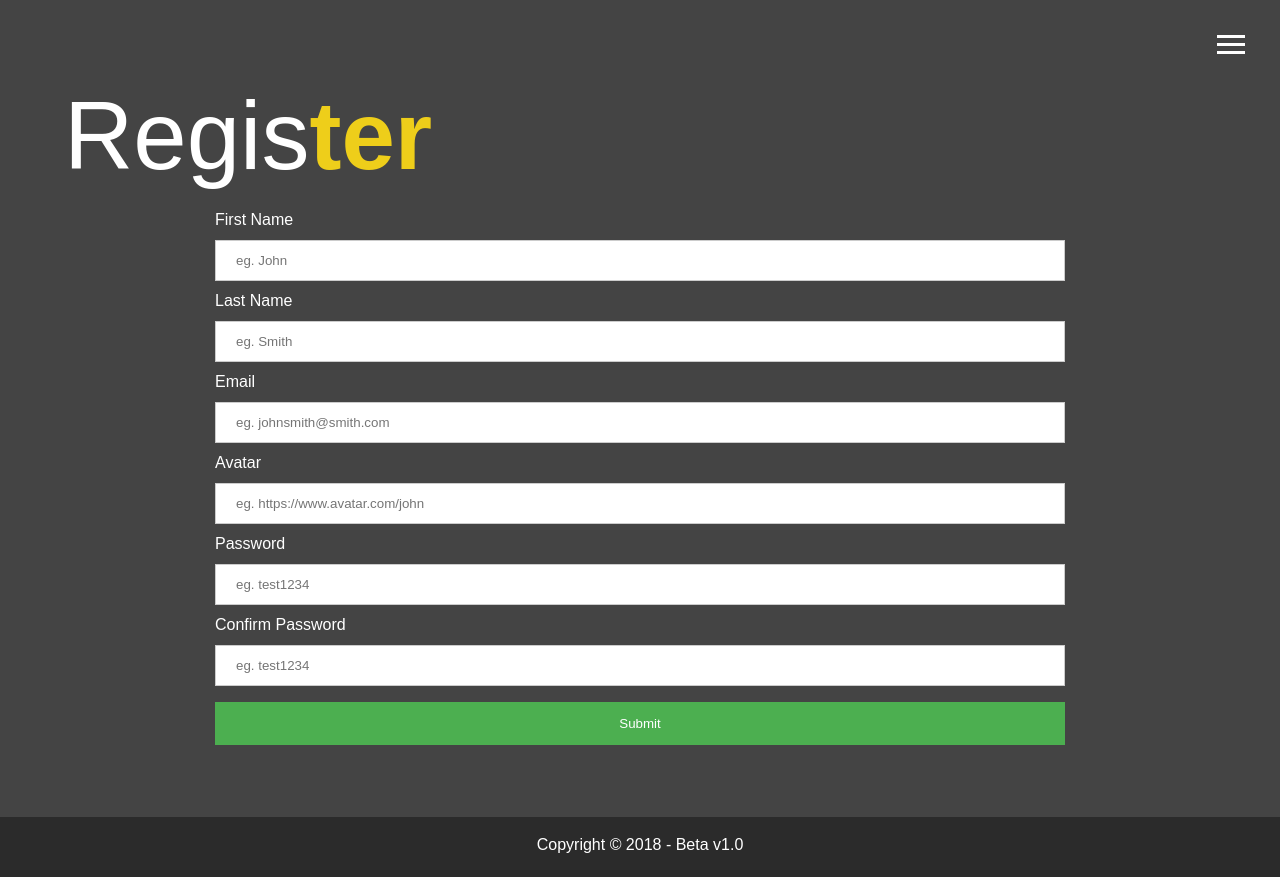
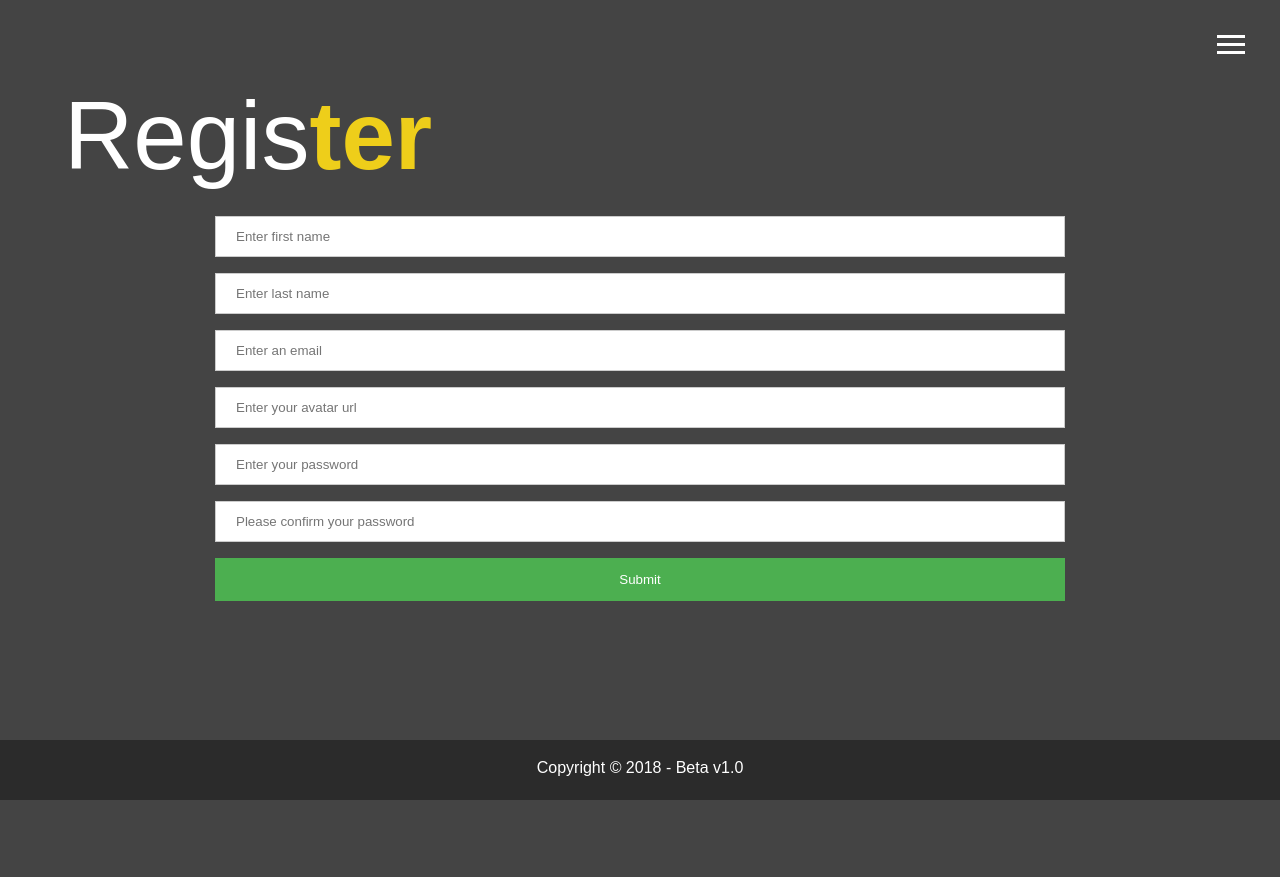
Before and after one commit to Lemonjai/portfolio-mern, a React (Create React App) app in the folder client/: page /admin/register in a window 1280 px wide. After the commit the page ends 800 px from the top, so only its background shows below. Built offline with nearby package versions, Linux system fonts and the light colour scheme.

Commit message:
refactoring the register

```diff
--- a/client/src/dashboard/components/pages/Register.js
+++ b/client/src/dashboard/components/pages/Register.js
@@ -5,6 +5,7 @@ import classnames from 'classnames'
 import { connect } from 'react-redux'
 
 import { registerUser } from '../../../redux/actions/authActions'
+import TextFieldGroup from '../common/TextFieldGroup'
 
 class Register extends Component {
 
@@ -63,59 +64,50 @@ class Register extends Component {
                 </h1>
 
                 <form className="wrapper" onSubmit={this.onSubmit}>
-                    <label>First Name</label>
-                    <input
+
+                    <TextFieldGroup
                         type="text"
-                        placeholder="eg. John"
+                        placeholder="Enter first name"
                         name="firstName"
                         value={this.state.firstName}
                         onChange={this.onChange}
                     />
-                    <label>Last Name</label>
-                    <input
+
+                    <TextFieldGroup
                         type="text"
-                        placeholder="eg. Smith"
+                        placeholder="Enter last name"
                         name="lastName"
                         value={this.state.lastName}
                         onChange={this.onChange}
                     />
-
-                    <label>Email</label>
-                    <input
+                    <TextFieldGroup
                         type="email"
-                        placeholder="eg. johnsmith@smith.com"
+                        placeholder="Enter an email"
                         name="email"
                         value={this.state.email}
                         onChange={this.onChange}
                     />
-
-                    <label>Avatar</label>
-                    <input
+                    <TextFieldGroup
                         type="text"
-                        placeholder="eg. https://www.avatar.com/john"
+                        placeholder="Enter your avatar url"
                         name="avatar"
                         value={this.state.avatar}
                         onChange={this.onChange}
                     />
-
-                    <label>Password</label>
-                    <input
+                    <TextFieldGroup
                         type="password"
-                        placeholder="eg. test1234"
+                        placeholder="Enter your password"
                         name="password"
                         value={this.state.password}
                         onChange={this.onChange}
                     />
-
-                    <label>Confirm Password</label>
-                    <input
+                    <TextFieldGroup
                         type="password"
-                        placeholder="eg. test1234"
+                        placeholder="Please confirm your password"
                         name="password2"
                         value={this.state.password2}
                         onChange={this.onChange}
                     />
-
                     <button type="submit">Submit</button>
                 </form>
 
```
